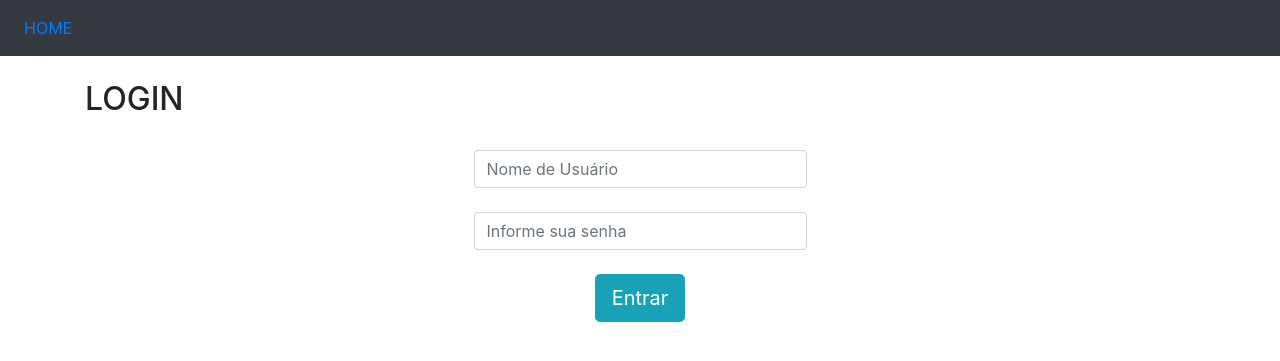
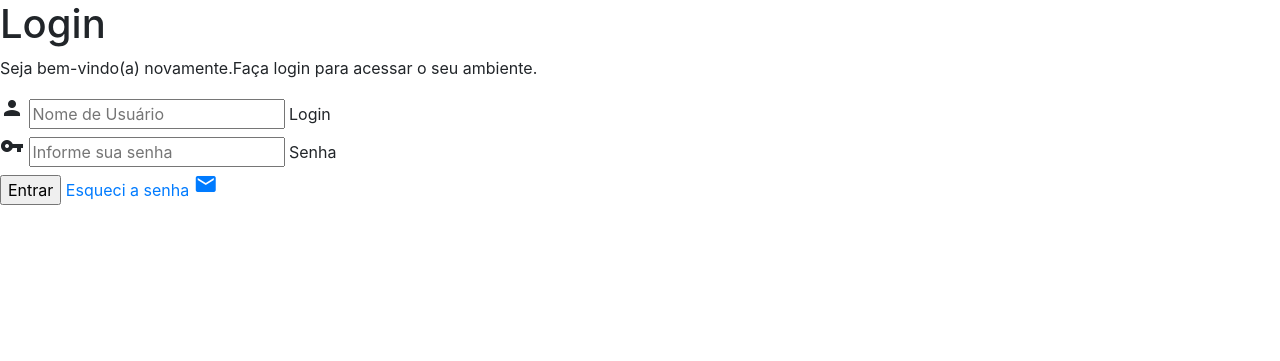
Before and after one commit to Alexandomingos22/chatbot, a Django app: page /usuarios/login/ in a window 1280 px wide. Shown: the top 361 px of the page. Run offline with Django 3.2, Linux system fonts and the light colour scheme; some libraries are stand-ins or nearby versions.

Commit message:
Alterando tela de login

```diff
--- a/home/templates/home.html
+++ b/home/templates/home.html
@@ -10,6 +10,7 @@
     <meta http-equiv='cache-control'content='no-cache'>
     <meta http-equiv='expires'content='0'>
     <meta http-equiv='pragma'content='no-cache'>
+    <link rel="stylesheet" href="/static/css/style.css">
 
     <title>ChatBot MHT</title>
 </head>
@@ -25,6 +26,9 @@
           </ul>
       </nav>
        <br>
+      <div>
+          <img src="/static/img/frame.png" alt="QRcode para abrir a página em seu smatphone" >
+      </div>
     <div class="container">
         <h2>{{titulo}}</h2>
         <br>
--- a/usuarios/templates/login.html
+++ b/usuarios/templates/login.html
@@ -1,54 +1,63 @@
 <!DOCTYPE html>
-<html lang="pt-BR">
+{% load static %}
+<html lang="pt-br">
 <head>
-    <meta charset="utf-8">
-    <meta name="viewport" content="width=device-width, initial-scale=1">
+    <meta charset="UTF-8">
+    <meta http-equiv="X-UA-Compatible" content="IE=edge">
+    <meta name="viewport" content="width=device-width, initial-scale=1.0">
+    <meta http-equiv='cache-control'content='no-cache'>
+    <meta http-equiv='expires'content='0'>
+    <meta http-equiv='pragma'content='no-cache'>
+    <link rel="shortcut icon" href="favicon.ico" type="image/x-icon">
+    <link rel="stylesheet" href="{% static 'usuarios/css/style.css' %}">
+    <link rel="stylesheet" href="{% static 'usuarios/css/media-query.css' %}">
+    <link href="https://fonts.googleapis.com/icon?family=Material+Icons"rel="stylesheet">
+
     <link rel="stylesheet" href="https://maxcdn.bootstrapcdn.com/bootstrap/4.3.1/css/bootstrap.min.css">
     <script src="https://ajax.googleapis.com/ajax/libs/jquery/3.4.1/jquery.min.js"></script>
     <script src="https://cdnjs.cloudflare.com/ajax/libs/popper.js/1.14.7/umd/popper.min.js"></script>
     <script src="https://maxcdn.bootstrapcdn.com/bootstrap/4.3.1/js/bootstrap.min.js"></script>
-    <meta http-equiv='cache-control'content='no-cache'>
-    <meta http-equiv='expires'content='0'>
-    <meta http-equiv='pragma'content='no-cache'>
-
     <title>Login</title>
 </head>
 <body>
-      <nav class="navbar navbar-expand-sm bg-dark">
-          <ul class="navbar-nav">
-              <li class="nav-item">
-                  <a class="nav-link" href="/home">HOME</a>
-              </li>
-          </ul>
-      </nav>
-       <br>
-    <div class="container">
-        <h2>{{titulo}}</h2>
-        <br>
-        <center>
-          <input type="hidden" id="login" name="login" value="{{login}}">
+
+    <main>
+        <section id="login">
+             <div id="imagem"> </div>
+
+             <div id="formulario">
+                <h1>Login</h1>
+                <p>Seja bem-vindo(a) novamente.Faça login para acessar o seu ambiente.</p>
+                        <input type="hidden" id="log" name="log" value="{{log}}">
                 <form action="/usuarios/entrar/" method="POST" name="frmUsuariosLogin">{% csrf_token %}
-             <div align="center" style="width: 30%;">
-                  <input type="text" class="form-control"
-                   name="user" id="user" placeholder="Nome de Usuário">
-               <br>
-                     <input type="password" class="form-control"
-                   name="password" id="password" placeholder="Informe sua senha">
-               <br>
-                <button type="submit" class="btn btn-lg btn-info">Entrar</button>
+                <div class="campo">
+                    <i class="material-icons" >person</i>
+                    <input type="text"  name="user" id="user" placeholder="Nome de Usuário">
+                   <label for="user">Login</label>
                 </div>
+                <div class="campo">
+                    <i class="material-icons">vpn_key</i>
+                   <input type="password"  name="password" id="password" placeholder="Informe sua senha">
+                    <label for="password">Senha</label>
+                </div>
+                <input type="submit" value="Entrar">
+                 <a href="esqueci.html" class="botao">Esqueci a senha  <i class="material-icons">mail</i></a>
             </form>
-        </center>
-       <br>
+
+             </div>
+               </section>
+
+
+    </main>
      <div class="alert alert-danger alert-dismissible" id="alert" style="display: none;">
                 <a href="#" class="close" data-dismiss="alert" aria-label="close">&times;</a>
                <strong>Acesso NEGADO!</strong>Usuário e/ou senha incorreto(s).
              </div>
-    </div>
+
     <script>
-    const login = document.getElementById('login');
+        const log = document.getElementById('log');
         const alert = document.getElementById('alert');
-    if(login.value>0)
+        if(log.value>0)
            alert.style.display = "block";
         else alert.style.display = "none";
       </script>
--- a/usuarios/urls.py
+++ b/usuarios/urls.py
@@ -5,7 +5,7 @@
     path('login/', login),
     path('entrar/', entrar),
     path('', usuarios),
-    path('usuario/<int:code>/', usuario),
+    path('usuarios/<int:code>/', usuario),
     path('novo/', novo),
     path('salvarNovo/', salvarNovo),
     path('edicao/<int:id>/', edicao),
--- a/usuarios/views.py
+++ b/usuarios/views.py
@@ -16,9 +16,8 @@
 def entrar(request):
     user = request.POST.get('user')
     password = request.POST.get('password')
-    user = user.strip()
-    password = password.strip()
-
+    #user = user.strip()
+    #password = password.strip()
     if user == 'ale' and password == '1234':
         global ok
         ok = 1
```
Also changed, not shown: requirements.txt (+1 -9 lines), capturas/migrations/0001_initial.py (added), favicon.ico, perguntas/migrations/0001_initial.py. Lines whose indentation alone changed are shown as unchanged.
